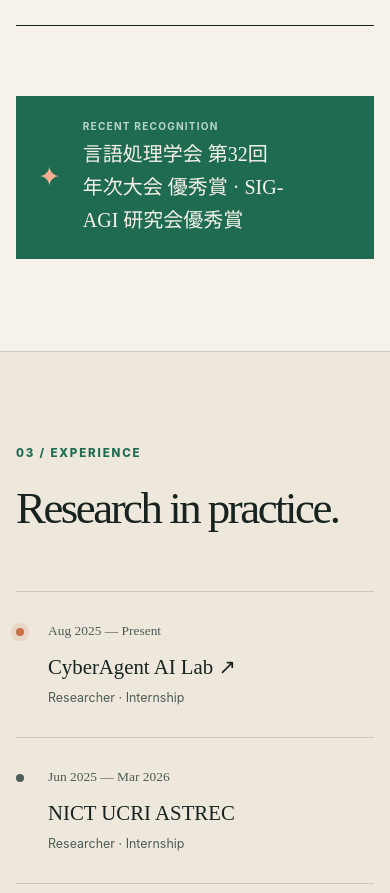
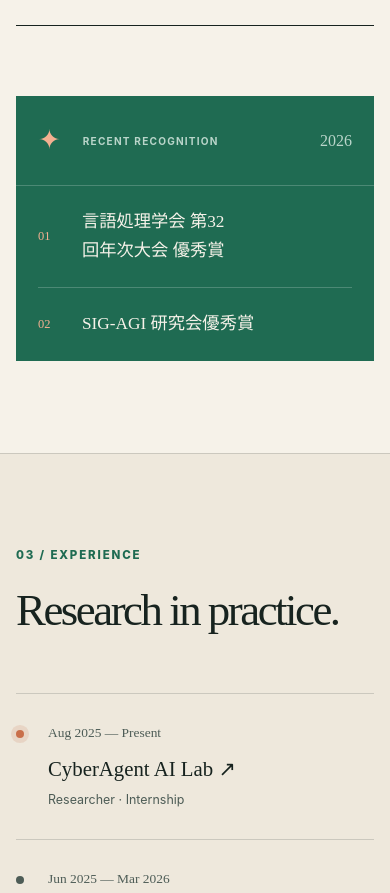
Before and after one commit to boxuan-lyu/boxuan-lyu.github.io, a plain HTML site: page index.html in a window 390 px wide. Shown: the part 4595-5488 px from the top of the page. Drawn offline with Linux system fonts and the light colour scheme.

Commit message:
Add files via upload

```diff
--- a/index.html
+++ b/index.html
@@ -280,13 +280,22 @@
             </details>
           </div>
 
-          <aside class="award-banner reveal" aria-label="Awards">
-            <span class="award-symbol" aria-hidden="true">✦</span>
-            <div>
+          <aside class="awards-panel reveal" aria-label="Awards">
+            <div class="awards-header">
+              <span class="award-symbol" aria-hidden="true">✦</span>
               <p>Recent recognition</p>
-              <h3>言語処理学会 第32回年次大会 優秀賞 · SIG-AGI 研究会優秀賞</h3>
+              <span class="award-year">2026</span>
             </div>
-            <span class="award-year">2026</span>
+            <div class="awards-list">
+              <article class="award-item">
+                <span class="award-number">01</span>
+                <h3>言語処理学会 第32回年次大会 優秀賞</h3>
+              </article>
+              <article class="award-item">
+                <span class="award-number">02</span>
+                <h3>SIG-AGI 研究会優秀賞</h3>
+              </article>
+            </div>
           </aside>
         </div>
       </section>
--- a/styles.css
+++ b/styles.css
@@ -655,15 +655,19 @@ h3 {
   font-style: italic;
 }
 
-.award-banner {
+.awards-panel {
   margin-top: 70px;
-  padding: 24px 28px;
+  color: var(--paper);
+  background: var(--green);
+}
+
+.awards-header {
+  padding: 22px 28px;
   display: grid;
   grid-template-columns: auto 1fr auto;
   align-items: center;
   gap: 22px;
-  color: var(--paper);
-  background: var(--green);
+  border-bottom: 1px solid rgba(255, 255, 255, 0.2);
 }
 
 .award-symbol {
@@ -671,8 +675,8 @@ h3 {
   font-size: 1.7rem;
 }
 
-.award-banner p {
-  margin-bottom: 3px;
+.awards-header p {
+  margin: 0;
   color: #b9d5ca;
   font-size: 0.63rem;
   font-weight: 740;
@@ -680,16 +684,39 @@ h3 {
   text-transform: uppercase;
 }
 
-.award-banner h3 {
-  margin: 0;
-  font-family: var(--serif);
-  font-size: 1.25rem;
-  font-weight: 500;
-}
-
 .award-year {
   color: #b9d5ca;
   font-family: var(--serif);
+}
+
+.awards-list {
+  padding-inline: 28px;
+}
+
+.award-item {
+  padding-block: 22px;
+  display: grid;
+  grid-template-columns: 48px minmax(0, 1fr);
+  align-items: center;
+  gap: 22px;
+  border-bottom: 1px solid rgba(255, 255, 255, 0.2);
+}
+
+.award-item:last-child {
+  border-bottom: 0;
+}
+
+.award-number {
+  color: #f4b091;
+  font-family: var(--serif);
+  font-size: 0.78rem;
+}
+
+.award-item h3 {
+  margin: 0;
+  font-family: var(--serif);
+  font-size: clamp(1.08rem, 1.7vw, 1.35rem);
+  font-weight: 500;
 }
 
 .section-timeline {
@@ -969,12 +996,9 @@ h3 {
     padding-left: 46px;
   }
 
-  .award-banner {
-    grid-template-columns: auto 1fr;
-  }
-
-  .award-year {
-    display: none;
+  .awards-header,
+  .awards-list {
+    padding-inline: 22px;
   }
 
   .timeline-item {
@@ -1024,8 +1048,9 @@ h3 {
     padding: 22px;
   }
 
-  .award-banner {
-    padding: 22px;
+  .award-item {
+    grid-template-columns: 32px minmax(0, 1fr);
+    gap: 12px;
   }
 
   .group-title {
```
